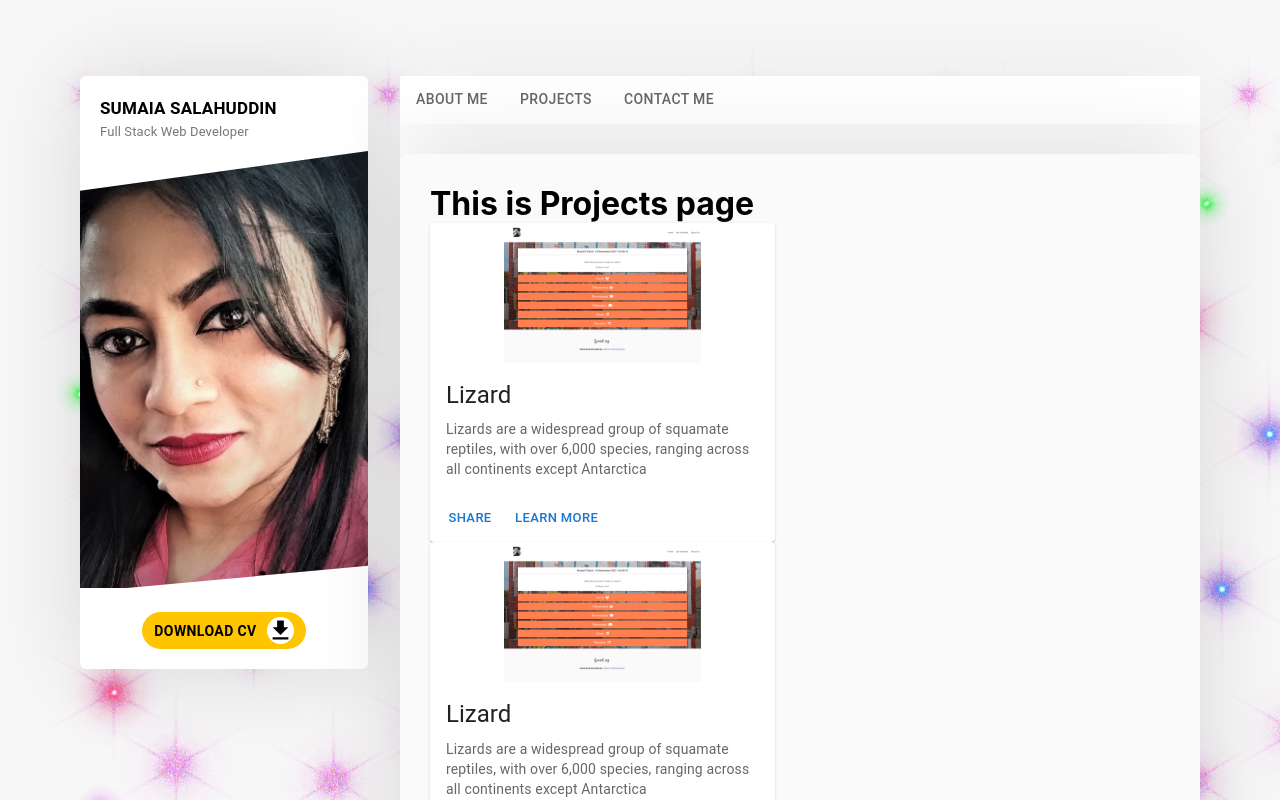
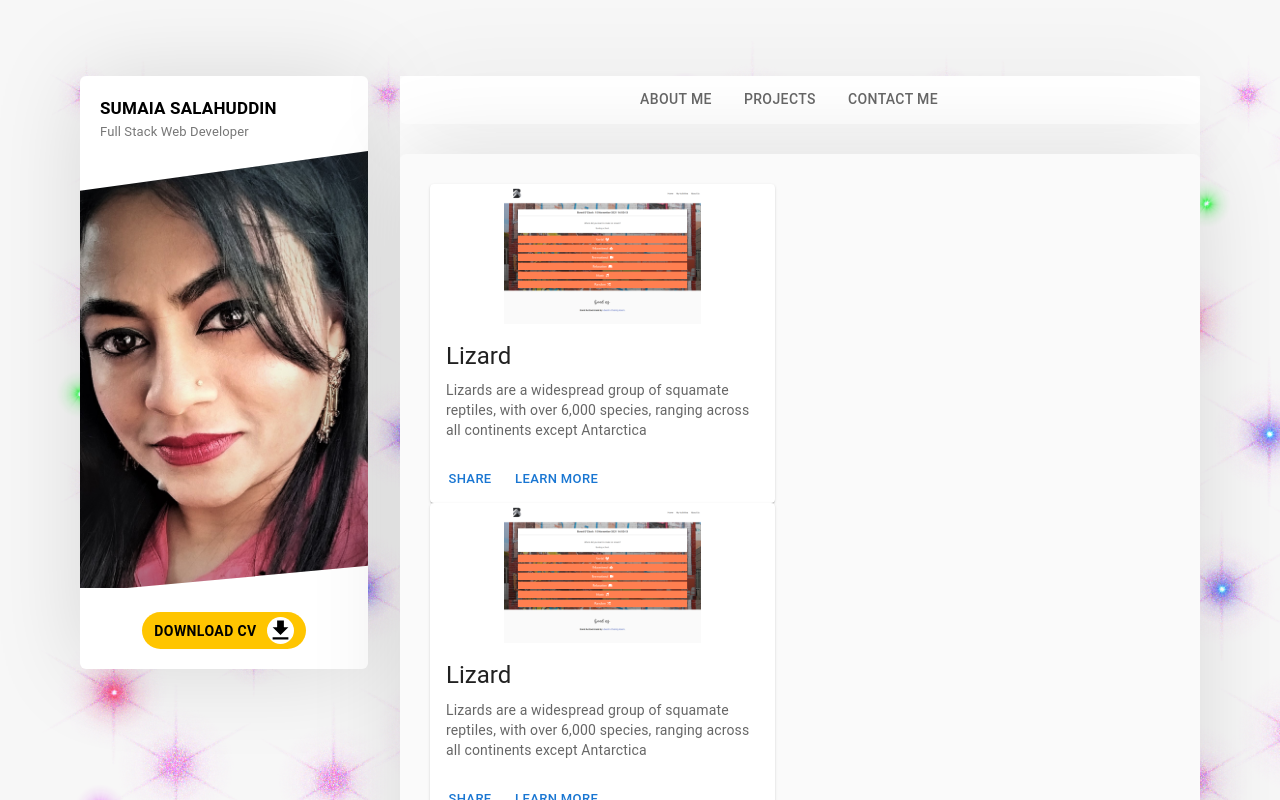
Before and after one commit to SumaiaSorna/react-portfolio, a React (Create React App) app: page /projects in a window 1280 px wide. Shown: the top 800 px of the page. Built offline with nearby package versions, Linux system fonts and the light colour scheme.

Commit message:
working navbar

```diff
--- a/src/components/Header/index.js
+++ b/src/components/Header/index.js
@@ -1,76 +1,11 @@
-import React from "react";
-//import PropTypes from "prop-types";
-import Tabs from "@mui/material/Tabs";
-import Tab from "@mui/material/Tab";
-//import Typography from "@mui/material/Typography";
-import Box from "@mui/material/Box";
+import { Navigation } from "../Navigation";
 
 import "./Header.css";
 
-// function TabPanel(props) {
-//   const { children, value, index, ...other } = props;
-
-//   return (
-//     <div
-//       role="tabpanel"
-//       hidden={value !== index}
-//       id={`simple-tabpanel-${index}`}
-//       aria-labelledby={`simple-tab-${index}`}
-//       {...other}
-//     >
-//       {value === index && (
-//         <Box sx={{ p: 3 }}>
-//           <Typography>{children}</Typography>
-//         </Box>
-//       )}
-//     </div>
-//   );
-// }
-
-// TabPanel.propTypes = {
-//   children: PropTypes.node,
-//   index: PropTypes.number.isRequired,
-//   value: PropTypes.number.isRequired,
-// };
-
-// function a11yProps(index) {
-//   return {
-//     id: `simple-tab-${index}`,
-//     "aria-controls": `simple-tabpanel-${index}`,
-//   };
-// }
-
 export const Header = () => {
-  // const [value, setValue] = React.useState(0);
-
-  // const handleChange = (event, newValue) => {
-  //   setValue(newValue);
-  // };
-
   return (
-    <div className="navbar" sticky="top">
-      <Box>
-        <Tabs
-
-        // value={value}
-        // onChange={handleChange}
-        //aria-label="basic tabs example"
-        >
-          <Tab label="About Me" />
-          <Tab label="Projects" />
-          <Tab label="Contact Me" />
-        </Tabs>
-      </Box>
-      {/* <TabPanel value={value} index={0}>
-        {" "}
-        Item One
-      </TabPanel>
-      <TabPanel value={value} index={1}>
-        Item Two
-      </TabPanel>
-      <TabPanel value={value} index={2}>
-        Item Three
-      </TabPanel> */}
-    </div>
+    <header className="navbar">
+      <Navigation />
+    </header>
   );
 };
--- /dev/null
+++ b/src/components/Navigation/index.js
@@ -0,0 +1,32 @@
+import { useState } from "react";
+import { useNavigate } from "react-router-dom";
+import Tabs from "@mui/material/Tabs";
+import Tab from "@mui/material/Tab";
+import Box from "@mui/material/Box";
+
+import "./Navigation.css";
+
+export const Navigation = () => {
+  const navigate = useNavigate();
+  const [value, setValue] = useState();
+
+  const handleChange = (event, newValue) => {
+    setValue(newValue);
+    navigate(newValue);
+  };
+
+  return (
+    <Box sx={{ width: "100%" }}>
+      <Tabs
+        value={value}
+        centered
+        onChange={handleChange}
+        aria-label="navigation tabs"
+      >
+        <Tab value="about" label="About Me" />
+        <Tab value="projects" label="Projects" />
+        <Tab value="contact" label="Contact Me" />
+      </Tabs>
+    </Box>
+  );
+};
--- a/src/pages/Projects/index.js
+++ b/src/pages/Projects/index.js
@@ -3,7 +3,6 @@ import { ProjectCard } from "../../components/ProjectCard/index";
 export const Projects = () => {
   return (
     <div>
-      <h1>This is Projects page</h1>
       <ProjectCard />
       <ProjectCard />
       <ProjectCard />
```
Also changed, not shown: src/components/Navigation/Navigation.css (added).
